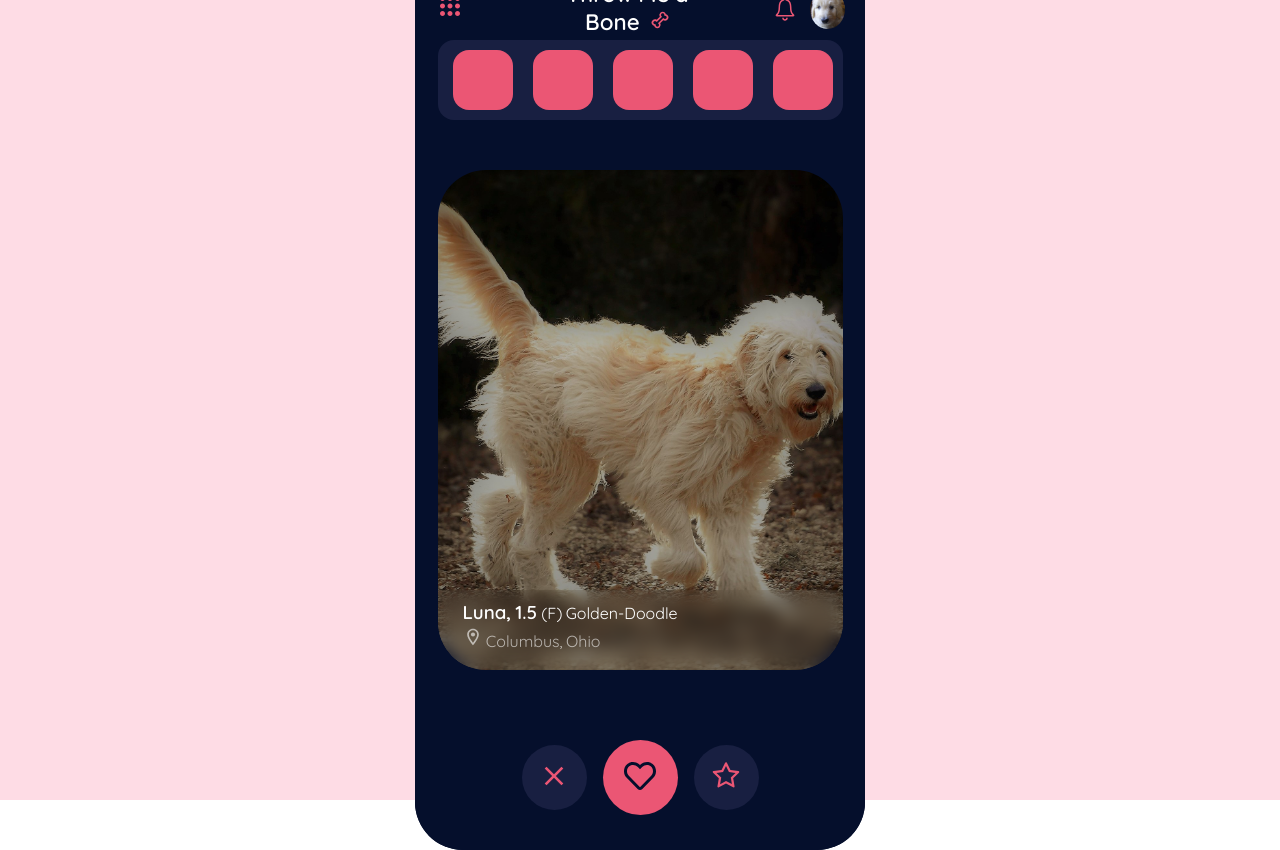
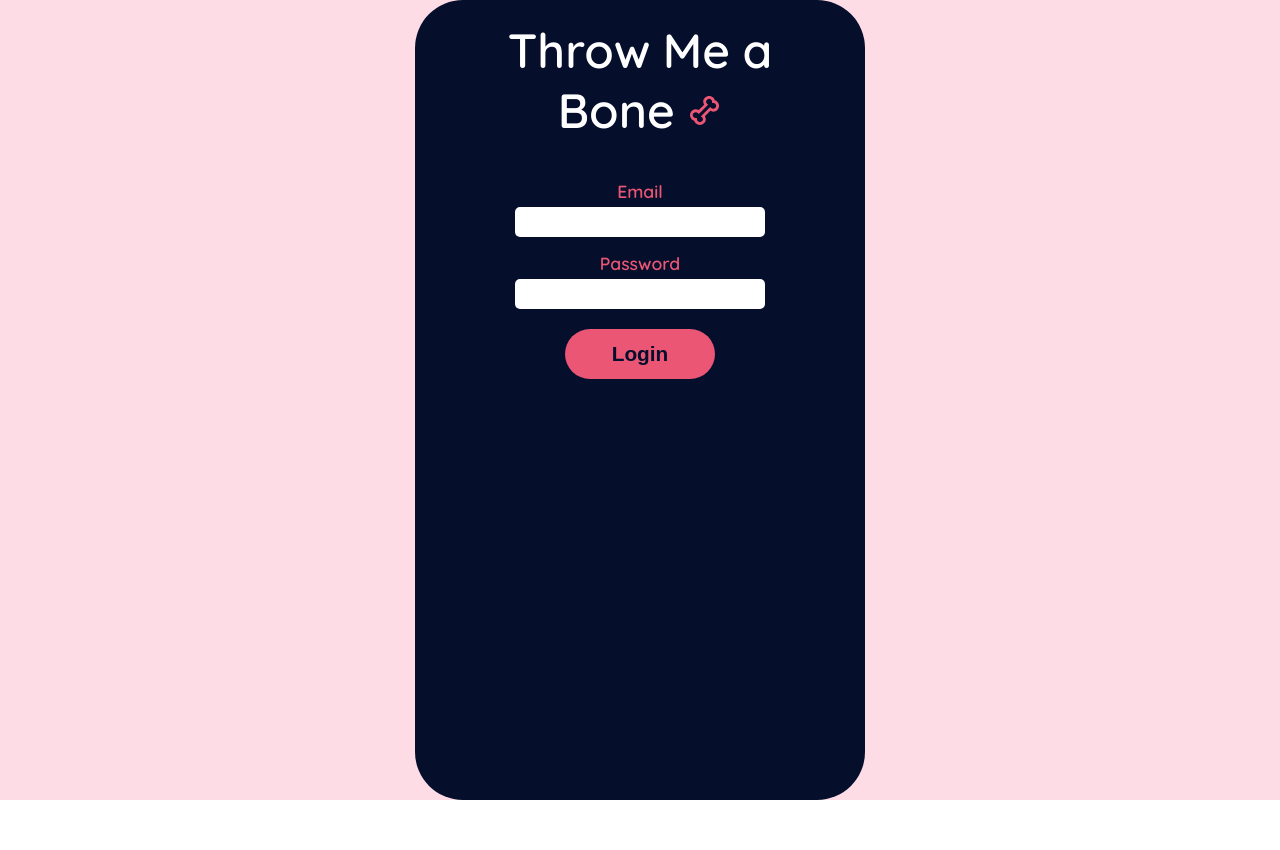
Before and after one commit to erickbey/dog-tinder, a React (Create React App) app in the folder client/: page / in a window 1280 px wide. After the commit the page ends 800 px from the top, so only its background shows below. Built offline with nearby package versions, Linux system fonts and the light colour scheme.

Commit message:
changed styling for login page

```diff
--- a/client/src/App.js
+++ b/client/src/App.js
@@ -1,16 +1,15 @@
 import './App.css';
-import DogPreviewCard from './components/DogPreviewCard/DogPreviewCard';
+// import DogPreviewCard from './components/DogPreviewCard/DogPreviewCard';
 // import AccountSetup from './components/AccountSetup/AccountSetup';
-import DogProfileCard from './components/DogProfileCard/DogProfileCard';
-// import Login from './components/Login/Login';
+// import DogProfileCard from './components/DogProfileCard/DogProfileCard';
+import Login from './components/Login/Login';
 
 function App() {
   return (
     <div className="App">
-      <div className='app__container'>
         {/* <DogProfileCard /> */}
-        <DogPreviewCard />
-      </div>
+        {/* <DogPreviewCard /> */}
+        <Login />
     </div>
   );
 }
--- a/client/src/components/Login/Login.css
+++ b/client/src/components/Login/Login.css
@@ -1,31 +1,50 @@
-.login-container {
-    height: 300px;
+.login__title {
     width: 300px;
-    padding: 10px;
-    background-color: lightblue;
+    text-align: center;
+    color: white;
+    margin: 20px auto;
+    font-size: 3rem;
+}
+
+.login__container {
+    width: 300px;
+    padding: 20px;
     display: flex;
     align-items: center;
     text-align: center;
     flex-direction: column;
-    border-radius: 10px;
 }
 
 .label {
     font-size: 1.1rem;
+    font-weight: 600;
+    color: var(--color-primary);
+}
+
+.password {
+    margin-top: 15px;
 }
 
 .inputs {
-    height: 20px;
-    width: 200px;
+    height: 30px;
+    width: 250px;
     font-size: 15px;
     border-radius: 5px;
+    margin-top: 5px;;
 }
 
-.login-button {
-    width: 75px;
-    height: 30px;
-    border-radius: 20px;
+.login__button {
+    width: 150px;
+    height: 50px;
+    border-radius: 3rem;
     margin-top: 20px;
     padding: 5px;
-    background-color: pink;
+    background-color: var(--color-primary);
+    color: var(--color-bg);
 }
+
+.login__text {
+    font-size: 1.3rem;
+    font-weight: 600;
+    color: var(--color-bg);
+}
--- a/client/src/components/Login/Login.jsx
+++ b/client/src/components/Login/Login.jsx
@@ -1,15 +1,18 @@
 import React from 'react';
 import './Login.css';
+import { BiBone } from 'react-icons/bi';
 
 function Login() {
   return (
-    <div className='login-container'>
-        <h1 className='login-title'>Login</h1>
-        <p className='label'>Email</p>
-        <input className='inputs' type="text" />
-        <p className='label'>Password</p>
-        <input className='inputs' type="text" />
-        <button className='login-button'>Login</button>
+    <div className="app__container">
+      <h1 className='login__title'>Throw Me a Bone <BiBone className='icon__large bone'/></h1>
+      <div className='content__container login__container'>
+          <p className='label'>Email</p>
+          <input className='inputs' type="text" />
+          <p className='label password'>Password</p>
+          <input className='inputs' type="text" />
+          <button className='btn login__button'><span className='login__text'>Login</span></button>
+      </div>
     </div>
   )
 }
```
